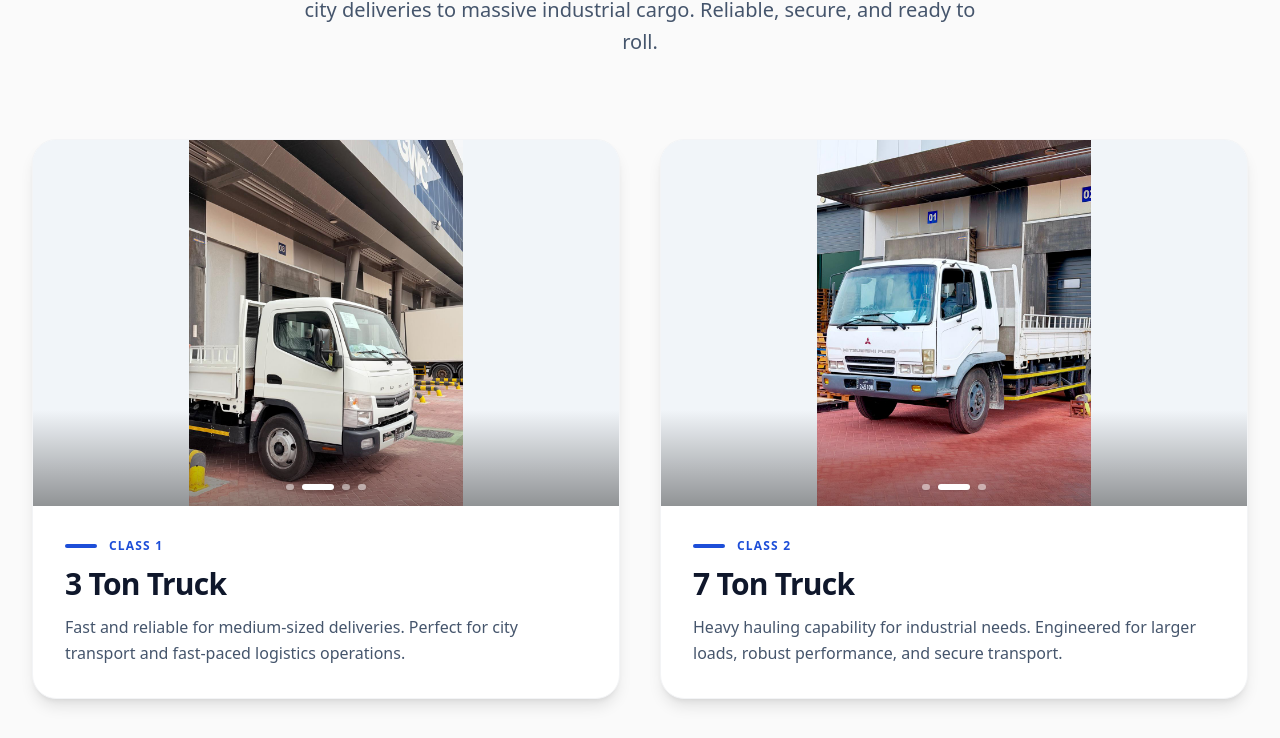
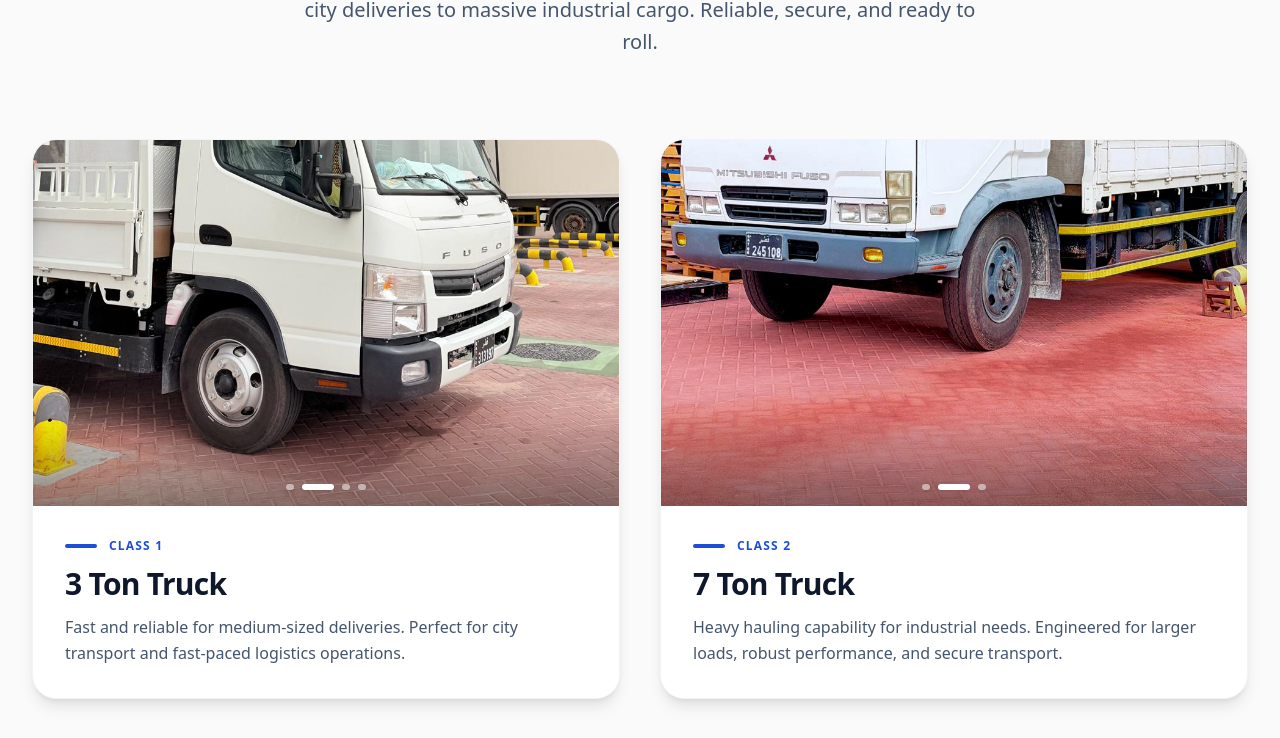
Before and after one commit to Shamilvv/booking-system, a Next.js app in the folder frontend/: page / in a window 1280 px wide. Shown: the part 1194-1932 px from the top of the page. Built offline with nearby package versions, Linux system fonts and the light colour scheme.

Commit message:
Revert to object-cover and fix cropping for 3 TON and 7 TON

```diff
--- a/frontend/src/components/About.tsx
+++ b/frontend/src/components/About.tsx
@@ -4,7 +4,7 @@ import Image from 'next/image';
 import { useState, useEffect, useCallback } from 'react';
 import { ChevronLeft, ChevronRight } from 'lucide-react';
 
-const ImageSlider = ({ images, title }: { images: string[], title: string }) => {
+const ImageSlider = ({ images, title, imagePosition = "object-center" }: { images: string[], title: string, imagePosition?: string }) => {
     const [currentIndex, setCurrentIndex] = useState(0);
     const [isHovered, setIsHovered] = useState(false);
 
@@ -40,7 +40,7 @@ const ImageSlider = ({ images, title }: { images: string[], title: string }) =>
                         alt={`${title} - view ${idx + 1}`}
                         fill
                         sizes="(max-width: 768px) 100vw, 50vw"
-                        className="object-contain transition-transform duration-1000 group-hover/slider:scale-105"
+                        className={`object-cover ${imagePosition} transition-transform duration-1000 group-hover/slider:scale-105`}
                     />
                 </div>
             ))}
@@ -95,6 +95,7 @@ export default function About() {
         {
             title: '3 Ton Truck',
             description: 'Fast and reliable for medium-sized deliveries. Perfect for city transport and fast-paced logistics operations.',
+            imagePosition: 'object-bottom',
             images: [
                 '/3TON/3ton.jpeg',
                 '/3TON/WhatsApp Image 2026-04-25 at 3.38.49 PM.jpeg',
@@ -105,6 +106,7 @@ export default function About() {
         {
             title: '7 Ton Truck',
             description: 'Heavy hauling capability for industrial needs. Engineered for larger loads, robust performance, and secure transport.',
+            imagePosition: 'object-bottom',
             images: [
                 '/7TON/7ton.jpeg',
                 '/7TON/WhatsApp Image 2026-04-25 at 3.42.45 PM.jpeg',
@@ -157,7 +159,7 @@ export default function About() {
                         >
                             {/* Image Section */}
                             <div className="relative w-full aspect-[4/3] sm:aspect-[16/10] bg-slate-100 overflow-hidden shrink-0">
-                                <ImageSlider images={vehicle.images} title={vehicle.title} />
+                                <ImageSlider images={vehicle.images} title={vehicle.title} imagePosition={vehicle.imagePosition} />
                             </div>
 
                             {/* Details Section */}
```
